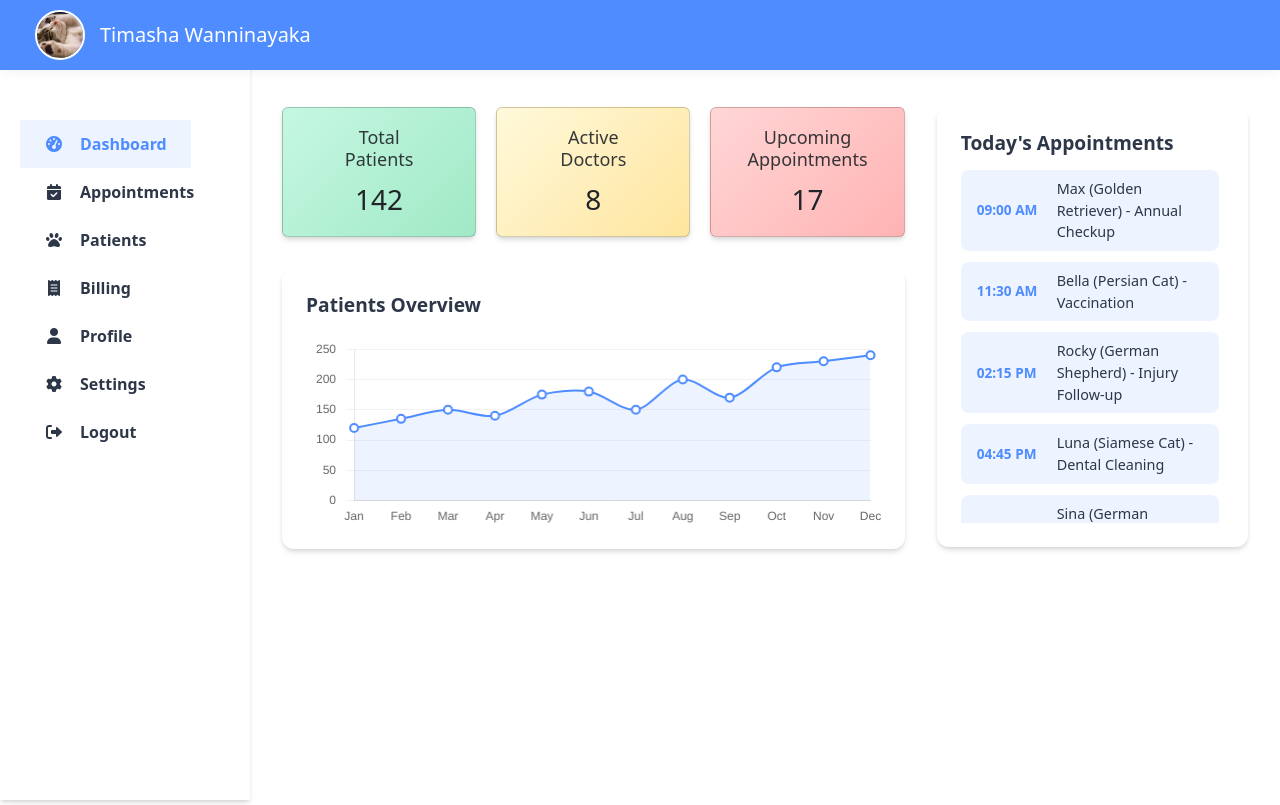
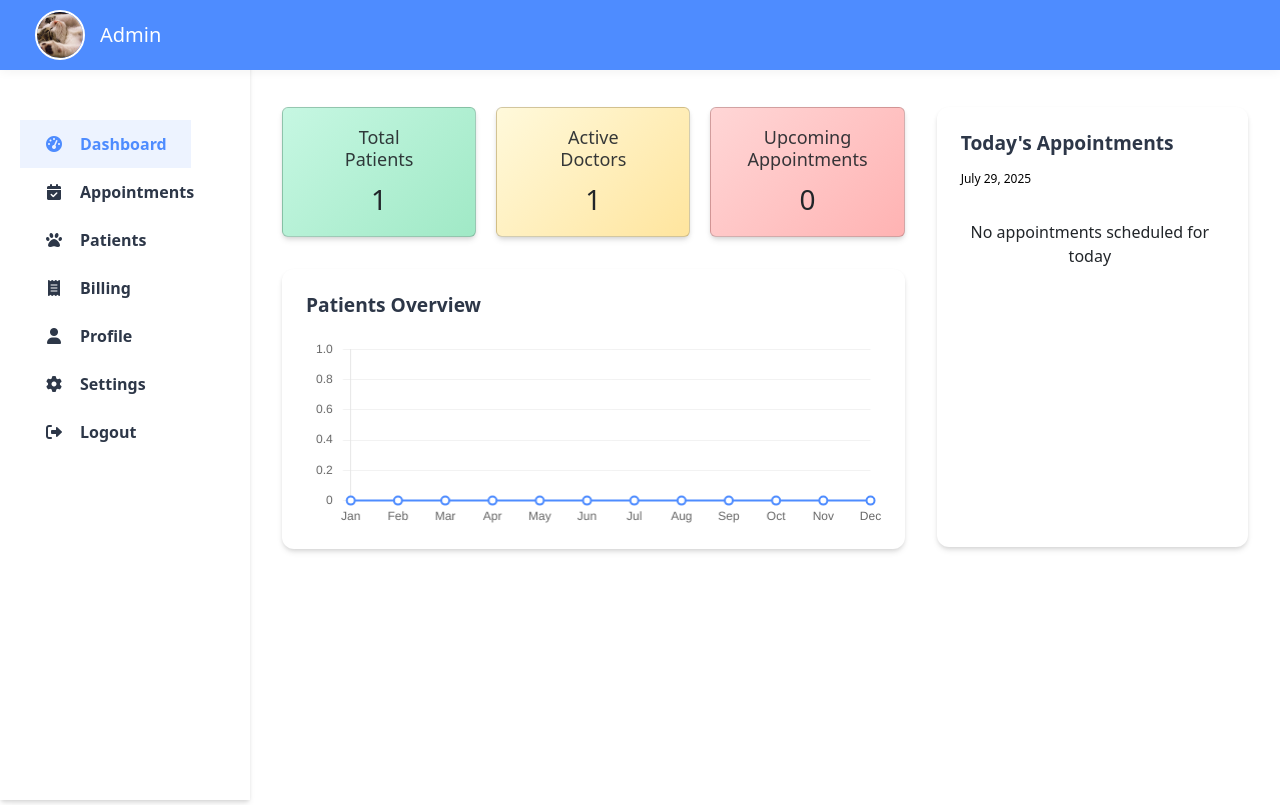
Before and after one commit to lakindu2000/veternary-clinic, a PHP site: page /Admin/dashboard.php in a window 1280 px wide. Run offline with PHP 8.4, Linux system fonts and the light colour scheme; tables that the repository leaves empty or names only in its code hold one stand-in row (values such as "Sample post").

Commit message:
Admin dashboard backend created

```diff
--- a/Admin/dashboard.php
+++ b/Admin/dashboard.php
@@ -1,3 +1,89 @@
+<?php
+    require_once '../connection.php';
+
+    // Function to get counts from database
+    function getDashboardCounts($conn) {
+        $counts = [
+            'patients' => 0,
+            'doctors' => 0,
+            'appointments' => 0
+        ];
+
+        // Get total patients count
+        $query = "SELECT COUNT(id) as count FROM patients";
+        $result = $conn->query($query);
+        if ($result && $row = $result->fetch_assoc()) {
+            $counts['patients'] = $row['count'];
+        }
+
+        // Get active doctors count
+        $query = "SELECT COUNT(id) as count FROM doctors";
+        $result = $conn->query($query);
+        if ($result && $row = $result->fetch_assoc()) {
+            $counts['doctors'] = $row['count'];
+        }
+
+        // Get today's upcoming appointments count
+        $today = date('Y-m-d');
+        $query = "SELECT COUNT(id) as count FROM appointments WHERE appointment_date = '$today' AND status = 'scheduled'";
+        $result = $conn->query($query);
+        if ($result && $row = $result->fetch_assoc()) {
+            $counts['appointments'] = $row['count'];
+        }
+
+        return $counts;
+    }
+
+    // Function to get today's appointments
+    function getTodaysAppointments($conn) {
+        $appointments = [];
+        $today = date('Y-m-d');
+
+        $query = "SELECT a.appointment_time, p.name, p.species, a.reason
+                FROM appointments a
+                JOIN patients p ON a.patient_id = p.id
+                WHERE a.appointment_date = '$today' AND a.status = 'scheduled'
+                ORDER BY a.appointment_time ASC";
+
+        $result = $conn->query($query);
+        if ($result) {
+            while ($row = $result->fetch_assoc()) {
+                $appointments[] = $row;
+            }
+        }
+
+        return $appointments;
+    }
+
+    // Function to get monthly appointment data for chart
+    function getMonthlyAppointmentData($conn) {
+        $monthlyData = array_fill(0, 12, 0); // Initialize array for 12 months
+
+        // Get current year
+        $currentYear = date('Y');
+
+        $query = "SELECT MONTH(appointment_date) as month, COUNT(id) as count
+                FROM appointments
+                WHERE YEAR(appointment_date) = '$currentYear'
+                GROUP BY MONTH(appointment_date)";
+
+        $result = $conn->query($query);
+        if ($result) {
+            while ($row = $result->fetch_assoc()) {
+                $monthIndex = $row['month'] - 1; // Convert to 0-based index
+                $monthlyData[$monthIndex] = $row['count'];
+            }
+        }
+
+        return $monthlyData;
+    }
+
+    // Get all data
+    $counts = getDashboardCounts($conn);
+    $todaysAppointments = getTodaysAppointments($conn);
+    $monthlyAppointments = getMonthlyAppointmentData($conn);
+?>
+
 <!DOCTYPE html>
 <html lang="en">
     <head>
@@ -275,7 +361,7 @@
         <div class="navbar">
             <div class="admin-info">
                 <img src="../assets/cat.jpg" class="profile-img">
-                <span class="admin-name-nav">Timasha Wanninayaka</span>
+                <span class="admin-name-nav"><?php echo htmlspecialchars($_SESSION['admin_name'] ?? 'Admin'); ?></span>
             </div>
         </div>
 
@@ -299,21 +385,21 @@
                             <div class="card card-green">
                                 <div class="card-body">
                                     <h5 class="card-title">Total<br /> Patients</h5>
-                                    <p class="card-text" id="patients-count">0</p>
+                                    <p class="card-text" id="patients-count"><?php echo $counts['patients']; ?></p>
                                 </div>
                             </div>
 
                             <div class="card card-yellow">
                                 <div class="card-body">
                                     <h5 class="card-title">Active<br /> Doctors</h5>
-                                    <p class="card-text" id="doctors-count">0</p>
+                                    <p class="card-text" id="doctors-count"><?php echo $counts['doctors']; ?></p>
                                 </div>
                             </div>
 
                             <div class="card card-red">
                                 <div class="card-body">
                                     <h5 class="card-title">Upcoming Appointments</h5>
-                                    <p class="card-text" id="appointments-count">0</p>
+                                    <p class="card-text" id="appointments-count"><?php echo $counts['appointments']; ?></p>
                                 </div>
                             </div>
                         </div>
@@ -329,35 +415,19 @@
                     <div class="right-column">
                         <div class="appointments-container">
                             <h5 class="section-title">Today's Appointments</h5>
+                            <p class="current-date" style="font-size: 12px; color: black;"><?php echo date('F j, Y'); ?></p>
                             <div class="appointments-list">
-                                <div class="appointment-item">
-                                    <span class="appointment-time">09:00 AM</span>
-                                    <span class="appointment-patient">Max (Golden Retriever) - Annual Checkup</span>
-                                </div>
-                                <div class="appointment-item">
-                                    <span class="appointment-time">11:30 AM</span>
-                                    <span class="appointment-patient">Bella (Persian Cat) - Vaccination</span>
-                                </div>
-                                <div class="appointment-item">
-                                    <span class="appointment-time">02:15 PM</span>
-                                    <span class="appointment-patient">Rocky (German Shepherd) - Injury Follow-up</span>
-                                </div>
-                                <div class="appointment-item">
-                                    <span class="appointment-time">04:45 PM</span>
-                                    <span class="appointment-patient">Luna (Siamese Cat) - Dental Cleaning</span>
-                                </div>
-                                <div class="appointment-item">
-                                    <span class="appointment-time">05:15 PM</span>
-                                    <span class="appointment-patient">Sina (German Shepherd) - Dental Cleaning</span>
-                                </div>
-                                <div class="appointment-item">
-                                    <span class="appointment-time">11:30 AM</span>
-                                    <span class="appointment-patient">Bella (Persian Cat) - Vaccination</span>
-                                </div>
-                                <div class="appointment-item">
-                                    <span class="appointment-time">03:00 PM</span>
-                                    <span class="appointment-patient">Charlie (Bulldog) - Skin Allergy</span>
-                                </div>
+                                <?php foreach ($todaysAppointments as $appointment): ?>
+                                    <div class="appointment-item">
+                                        <span class="appointment-time"><?php echo date('h:i A', strtotime($appointment['appointment_time'])); ?></span>
+                                        <span class="appointment-patient">
+                                            <?php echo htmlspecialchars($appointment['name'] . ' (' . htmlspecialchars($appointment['species']) . ') - ' . htmlspecialchars($appointment['reason'])); ?>
+                                        </span>
+                                    </div>
+                                <?php endforeach; ?>
+                                <?php if (empty($todaysAppointments)): ?>
+                                    <div class="text-center py-3">No appointments scheduled for today</div>
+                                <?php endif; ?>
                             </div>
                         </div>
                     </div>
@@ -365,16 +435,7 @@
             </div>
         </div>
 
-
         <script>
-            const patientsCount = 142;
-            const doctorsCount = 8;
-            const appointmentsCount = 17;
-
-            document.getElementById('patients-count').textContent = patientsCount;
-            document.getElementById('doctors-count').textContent = doctorsCount;
-            document.getElementById('appointments-count').textContent = appointmentsCount;
-
             const ctx = document.getElementById('lineChart').getContext('2d');
             new Chart(ctx, {
                 type: 'line',
@@ -382,7 +443,7 @@
                     labels: ['Jan', 'Feb', 'Mar', 'Apr', 'May', 'Jun', 'Jul', 'Aug', 'Sep', 'Oct', 'Nov', 'Dec'],
                     datasets: [{
                         label: 'Appointments',
-                        data: [120, 135, 150, 140, 175, 180, 150, 200, 170, 220, 230, 240],
+                        data: <?php echo json_encode($monthlyAppointments); ?>,
                         borderColor: 'rgba(78, 140, 255, 1)',
                         backgroundColor: 'rgba(78, 140, 255, 0.1)',
                         borderWidth: 2,
```
